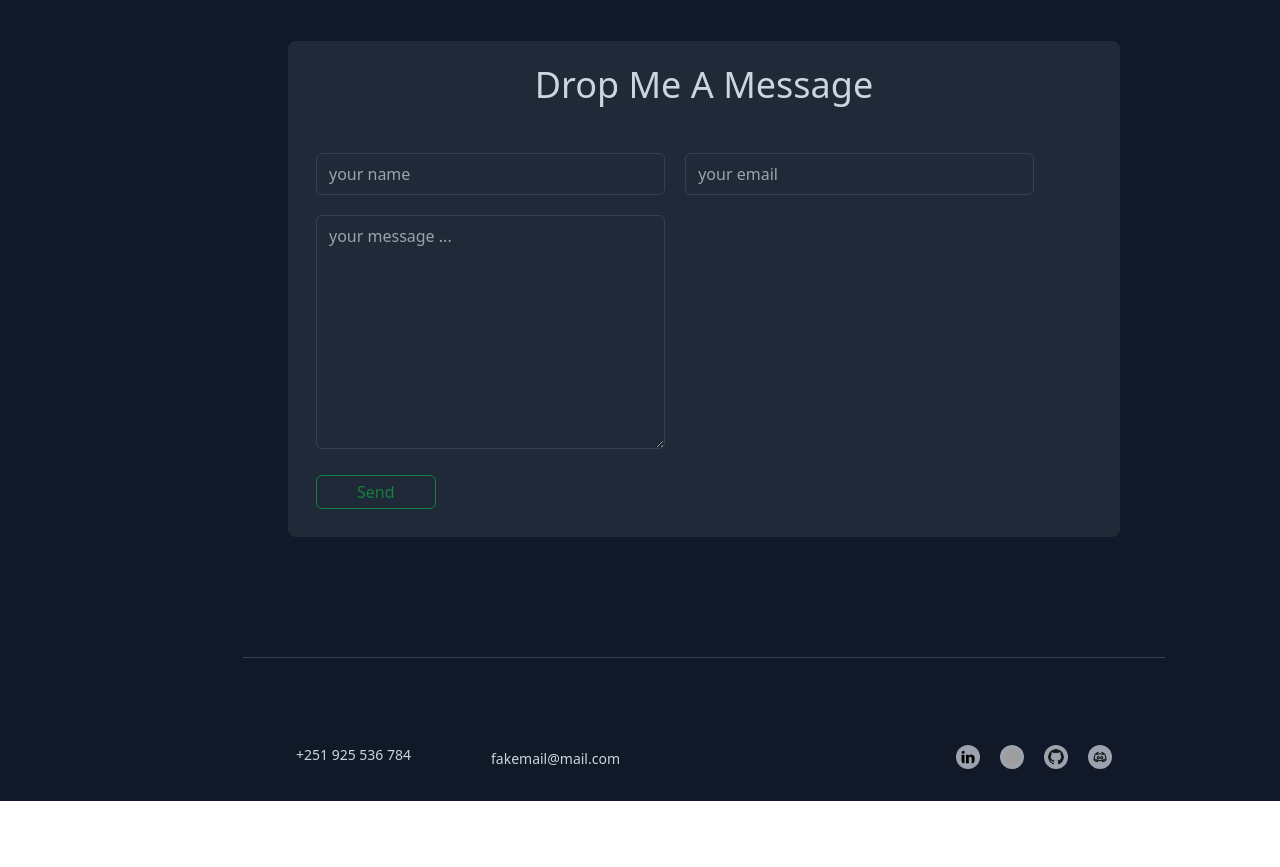
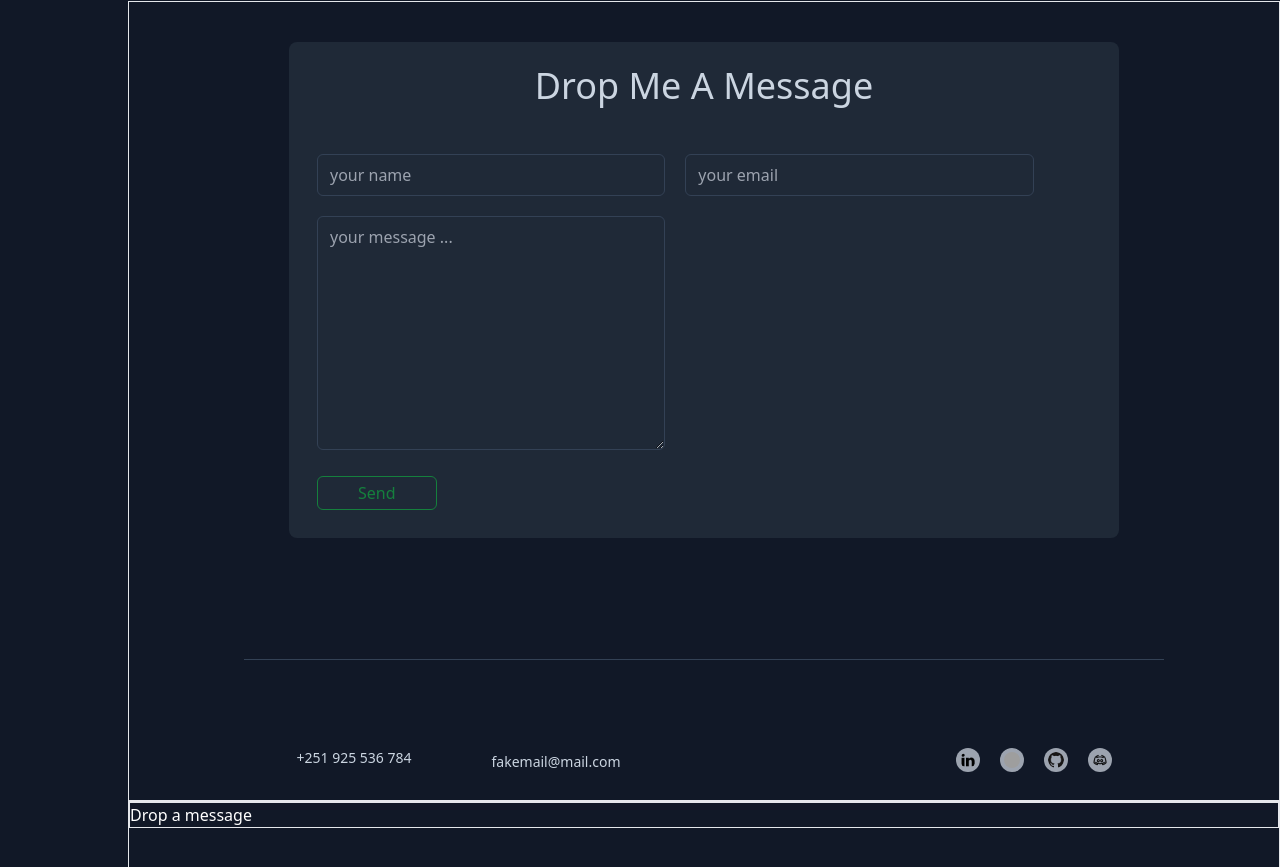
Before and after one commit to b1621/portfolio1, a React (Vite) app: page / in a window 1280 px wide. Shown: the part 3951-4818 px from the top of the page. Before the commit the page ends 4752 px from the top, so only its background shows below. Built offline with nearby package versions, Linux system fonts and the light colour scheme; grey boxes are pictures that could not be loaded.

Commit message:
trying changing a conatct page

```diff
--- a/src/App.jsx
+++ b/src/App.jsx
@@ -13,6 +13,7 @@ import "aos/dist/aos.css";
 
 import { ToastContainer } from "react-toastify";
 import "react-toastify/dist/ReactToastify.css";
+import ContactPage from "./pages/ContactPagev2";
 
 function App() {
   useEffect(() => {
@@ -36,6 +37,7 @@ function App() {
             {/* <Slider /> */}
             <Projects />
             <Contact />
+            <ContactPage />
           </div>
         </div>
       </div>
--- a/src/pages/Contact.jsx
+++ b/src/pages/Contact.jsx
@@ -7,10 +7,10 @@ const Contact = () => {
 
   return (
     <div className=" " id="contact">
-      <div className=" min-h-screen  flex flex-col justify-between">
+      <div className="border min-h-screen  flex flex-col justify-between">
         <ContactForm />
         <div className=" border-t border-slate-700 mx-auto  w-[80%] pb-2"></div>
-        <div className=" flex justify-around pb-8">
+        <div className=" flex justify-around pb-7">
           <div className="flex text-sm space-y-1 sm:space-x-5 md:space-x-20 flex-col sm:flex-row text-slate-300">
             <p>+251 925 536 784</p>
             <p>fakemail@mail.com</p>
--- /dev/null
+++ b/src/pages/ContactPagev2.jsx
@@ -0,0 +1,15 @@
+const ContactPage = () => {
+  return (
+    <div className="border min-h-screen" id="contact">
+      {" "}
+      <div className="flex border">
+        <div>
+          <h2>Drop a message</h2>
+        </div>
+        <div></div>
+      </div>
+    </div>
+  );
+};
+
+export default ContactPage;
--- a/src/pages/Sidebar.jsx
+++ b/src/pages/Sidebar.jsx
@@ -3,7 +3,7 @@ import { Link, Element, animateScroll as scroll, scroller } from "react-scroll";
 
 const Sidebar = () => {
   const styleIcon =
-    "w-6 opacity-70 duration-300 hover:scale-110 cursor-pointer ";
+    "w-5 opacity-70 duration-300 hover:scale-110 cursor-pointer ";
 
   const [activeLink, setActiveLink] = useState("");
 
```
